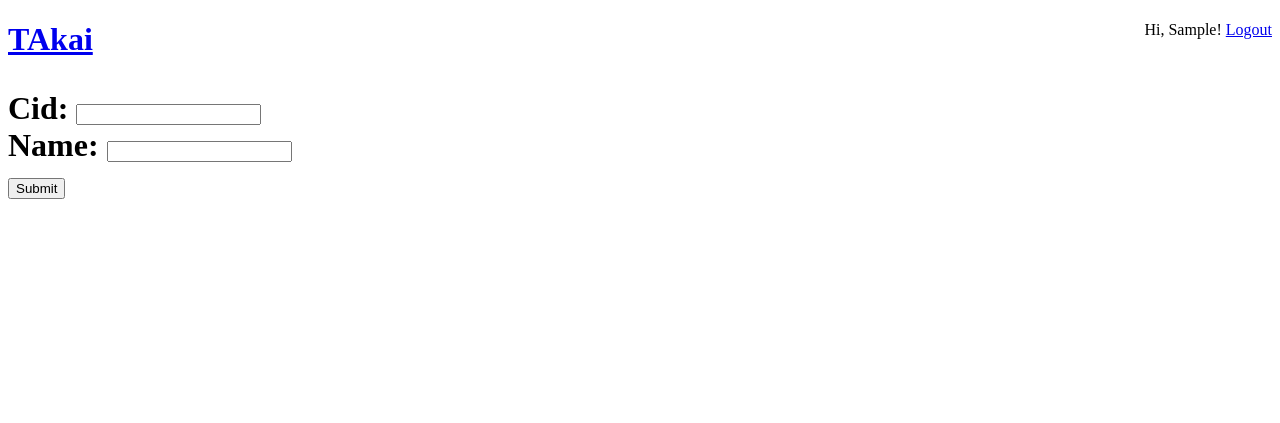
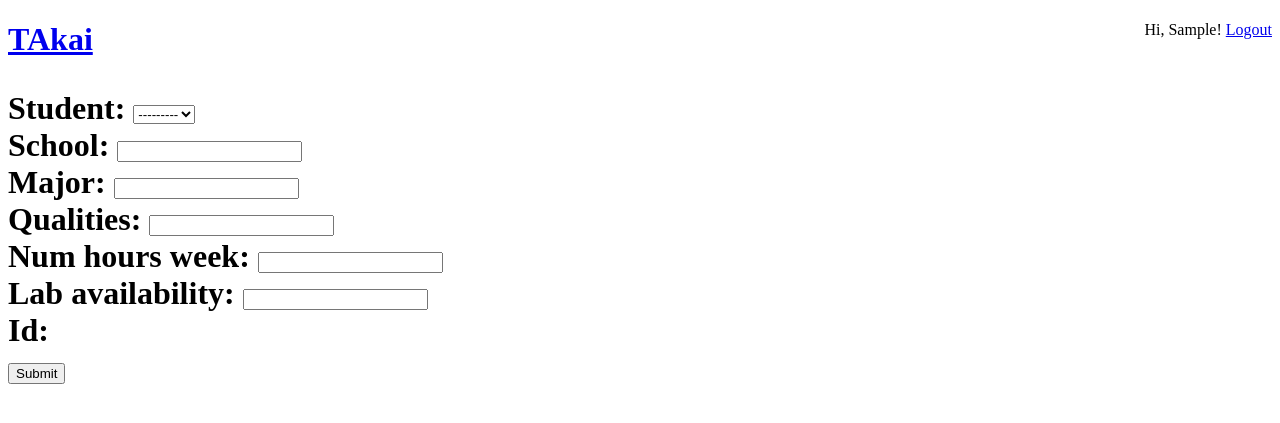
Before and after one commit to claireg12/TAkai, a Django app: page /takai/apply/ in a window 1280 px wide. Shown: the top 423 px of the page. Run offline with Django 3.2, Linux system fonts and the light colour scheme; the visitor is signed in with stand-in values (Sample User, id 1); data that the repository does not hold is empty.

Commit message:
far from final result but progress on application

```diff
--- a/takai/admin.py
+++ b/takai/admin.py
@@ -3,7 +3,7 @@ from __future__ import unicode_literals
 
 from django.contrib import admin
 
-from .models import Classes, Session, Students, Enroll, Mentor, Mentorsessions, Professors, Ta, Teach, Host
+from .models import Classes, Session, Students, Enroll, Mentor, Mentorsessions, Professors, Ta, Teach, Host, Application
 
 admin.site.register(Classes)
 admin.site.register(Session)
@@ -20,3 +20,4 @@ admin.site.register(Mentor)
 admin.site.register(Mentorsessions)
 admin.site.register(Professors)
 admin.site.register(Ta)
+admin.site.register(Application)
--- a/takai/models.py
+++ b/takai/models.py
@@ -140,6 +140,21 @@ class Host(models.Model):
         managed = True
         db_table = 'Host'
 
+class Application(models.Model):
+    student = models.ForeignKey(Students, on_delete=models.CASCADE, blank=False, null=False)
+    school = models.CharField(max_length=50, blank=False, null=False)
+    major = models.CharField(max_length=100, blank=False, null=False)
+    qualities = models.CharField(max_length=1500, blank=False, null=False)
+    num_hours_week = models.FloatField()
+    lab_availability = models.CharField(max_length=100, blank=False, null=False)
+
+    def __str__(self):
+        return str(self.student.name) + ' ' + str(self.school) + ' ' + str(self.major)
+
+    class Meta:
+        managed = True
+        db_table = 'Application'
+
 
 class AuthGroup(models.Model):
     name = models.CharField(unique=True, max_length=80)
--- a/takai/templates/takai/apply.html
+++ b/takai/templates/takai/apply.html
@@ -8,6 +8,7 @@
 
 <p>
     <form method="post" action="">
+    {% csrf_token %}
     {{ formset.management_form }}
     {% for form in formset %}
         {% for field in form %}
--- a/takai/views.py
+++ b/takai/views.py
@@ -13,8 +13,8 @@ from django.contrib.auth.models import Permission, User
 from django.contrib.auth import authenticate, login
 from django.forms import ModelForm, modelformset_factory
 
-from .models import Classes, Students, Enroll, Session, Mentor, Teach, Professors, Host,Ta
-from .forms import UpdateProfessorInfo, UpdateSessionInfo, ClassesForm
+from .models import Classes, Students, Enroll, Session, Mentor, Teach, Professors, Host,Ta, Application
+from .forms import UpdateProfessorInfo, UpdateSessionInfo, ClassesForm, ApplicationForm
 import pdb
 
 def isProfessor(user):
@@ -109,21 +109,21 @@ class UpdateSession(UpdateView):
 
 
 def TaApplication(request): #or class (CreateView)
-    model = Classes
-    template_name_suffix = '_apply' #is it being used?
-    ClassesFormSet = modelformset_factory(Classes, fields=('cid', 'name'))
+    #model = Classes
+    #template_name_suffix = '_apply' #is it being used?
+    ApplicationFormSet = modelformset_factory(Application, fields=('student', 'school', 'major', 'qualities', 'num_hours_week', 'lab_availability'))
     if request.method == 'POST':
-        formset = ClassesFormSet(
+        formset = ApplicationFormSet(
         request.POST, request.FILES,
-        queryset=Classes.objects.all(), # change to none? not sure
+        queryset=Application.objects.all(), # change to none? not sure
         )
         if formset.is_valid():
             formset.save()
     else:
-        formset = ClassesFormSet(queryset=Classes.objects.none()) # TO FIX
+        formset = ApplicationFormSet(queryset=Application.objects.none()) # TO FIX
 
     return render(request, 'takai/apply.html', {'name':request.user.first_name, 'formset': formset})
-    # how to redirect to the semester page?
+    # how to redirect to the semester page??
 
 # Profile page
 @login_required
@@ -202,8 +202,3 @@ def prof(request, year, semester, cid):
         assignment2.save()
 
     return session(request, year, semester, cid)
-
-
-def apply(request):
-
-    return render(request, 'takai/apply.html')
```
Also changed, not shown: takai/forms.py (+6 -1 lines), takai/templates/takai/apply_apply.html (deleted, +0 -20 lines), takai/migrations/0004_application.py (added), 5 other files.
